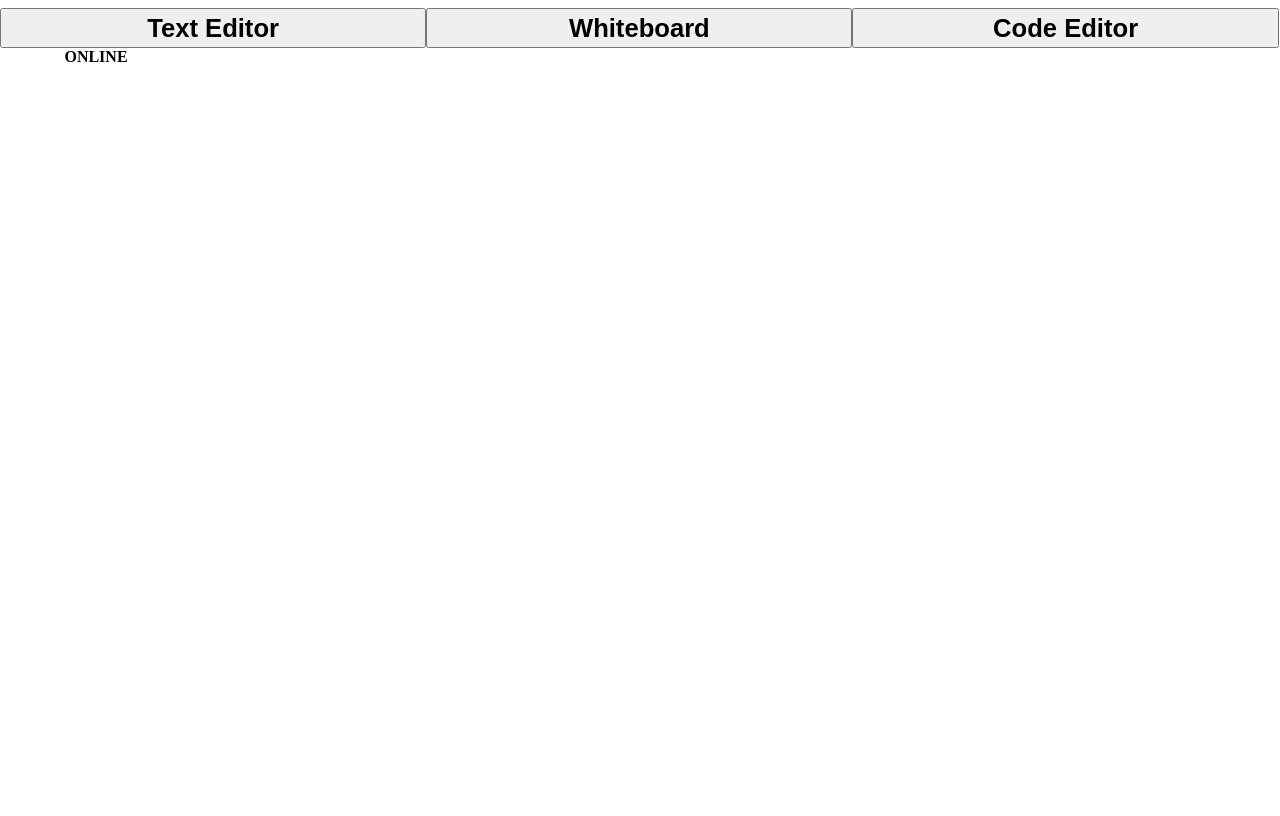
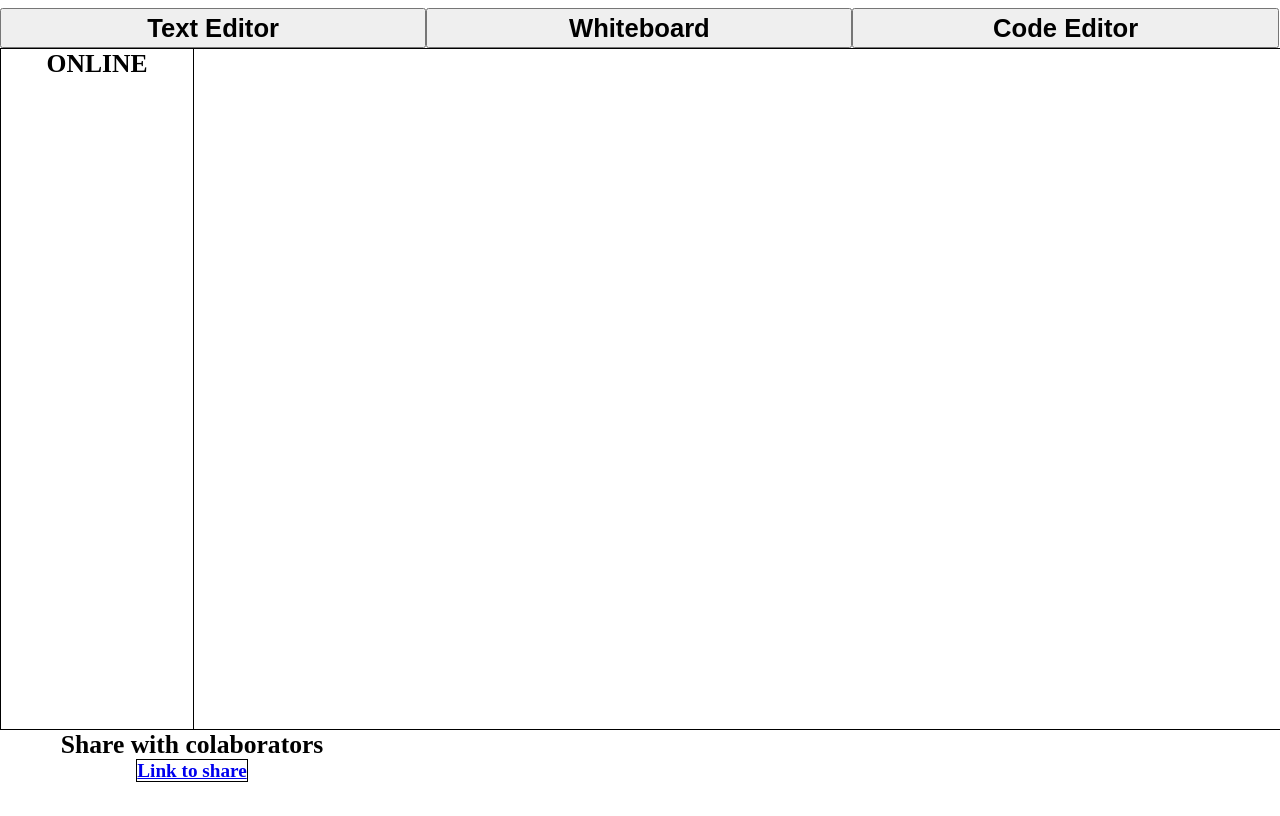
Before and after one commit to Matei94/Brainstorm, a website: page brainPage.html in a window 1280 px wide. Drawn offline with Linux system fonts and the light colour scheme.

Commit message:
brain page update

```diff
--- a/brainPage.html
+++ b/brainPage.html
@@ -10,6 +10,9 @@
 		</div>
 		<div id="online"><b>ONLINE</b></div>
 		<div id="feature"></div>
-		<div id="shareLink"></div>
+		<div id="bottom">
+			<div id="shareLinkText"><b>Share with colaborators</b></div>
+			<a id="link" href="url"><b>Link to share</b></a>
+		</div>
 	</body>
 </html>
--- a/public/css/brainPage.css
+++ b/public/css/brainPage.css
@@ -43,16 +43,32 @@ body {
 	height: 85%;
 	width: 15%;
 	float: left;
+	font-size: 2vw;
+    border: 0.1vw solid #000;
 }
 
 #feature {
 
 	height: 85%;
 	width: 100%;
+    border: 0.1vw solid #000;
 }
 
-#shareLink {
+#bottom {
 
 	height: 10%;
 	width: 100%;
 }
+
+#shareLinkText {
+
+	margin-right: 70%;
+	font-size: 2vw;
+}
+
+#link {
+
+	margin-right: 70%;
+	font-size: 1.5vw;
+	border: 0.1vw solid #000;
+}
```
